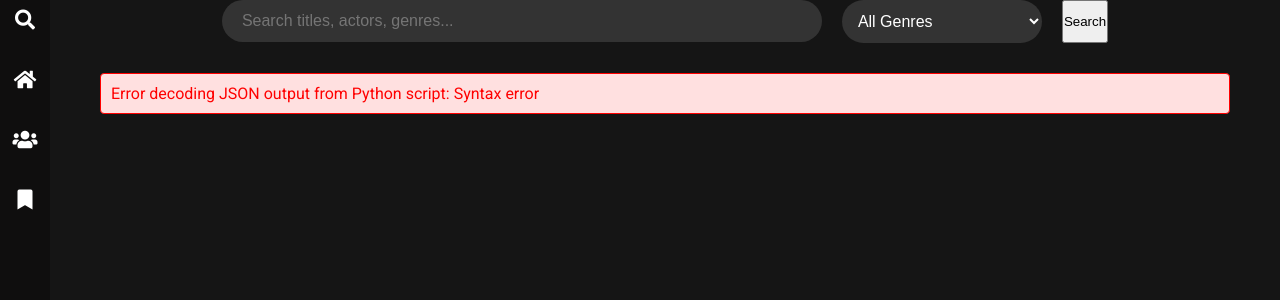
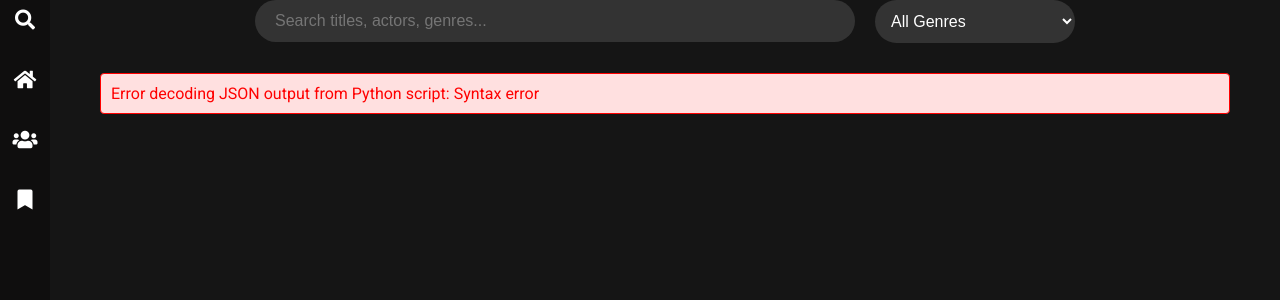
Before and after one commit to el-hmidsatour/CinephileDynamic, a PHP site: page /CinephileDynamic/search.php in a window 1280 px wide. Shown: the part 50-350 px from the top of the page. Run offline with PHP 8.4, Linux system fonts and the light colour scheme; data that the repository does not hold is empty.

Commit message:
Update search.php

```diff
--- a/2/view/search.php
+++ b/2/view/search.php
@@ -1,21 +1,18 @@
 <?php
-// Include the navigation bar and sidebar
 include("navandside.php");
-// Include the database connection
 include("../Config/database.php");
 
 // --- Configuration ---
 // IMPORTANT: Double-check these absolute paths are correct for your system
 $pythonExecutable = 'C:/Users/hmids/AppData/Local/Programs/Python/Python313/python.exe';
-$searchScriptPath = 'C:/xampp/htdocs/CinePhileDynamic/2/controller/index_scripts/search_media.py';
+$searchScriptPath = '../controller/index_scripts/search_media.py';
 // ------------------
 
 // --- Initialize search variables ---
 $searchTerm = $_GET['searchterm'] ?? '';
 $type = $_GET['type'] ?? '%'; // '%' means all types (films and series)
 $genre = $_GET['genre'] ?? ''; // Empty means all genres
-// REMOVED: $searchDesc = isset($_GET['search_desc']);
-// REMOVED: $searchActors = isset($_GET['search_actors']);
+
 
 $movies = []; // Initialize array to hold final movie data
 $search_error = null; // Variable for any errors during the process
@@ -34,9 +31,7 @@
 if (!empty($type) && $type !== '%') { // Only add if type is specified and not 'all'
     $commandParts[] = '--type=' . escapeshellarg($type);
 }
-// REMOVED: Conditional logic for --search-desc and --search-actors
-// if ($searchDesc) { $commandParts[] = '--search-desc'; }
-// if ($searchActors) { $commandParts[] = '--search-actors'; }
+
 $commandParts[] = '--limit=100'; // Set a limit for results from Python
 
 // Combine parts into a single command string
@@ -157,7 +152,6 @@
                         <label><input type="checkbox" ...> Actors</label>
                     </div>
                     -->
-                     <button type="submit">Search</button>
                 </div>
             </form>
 
```
